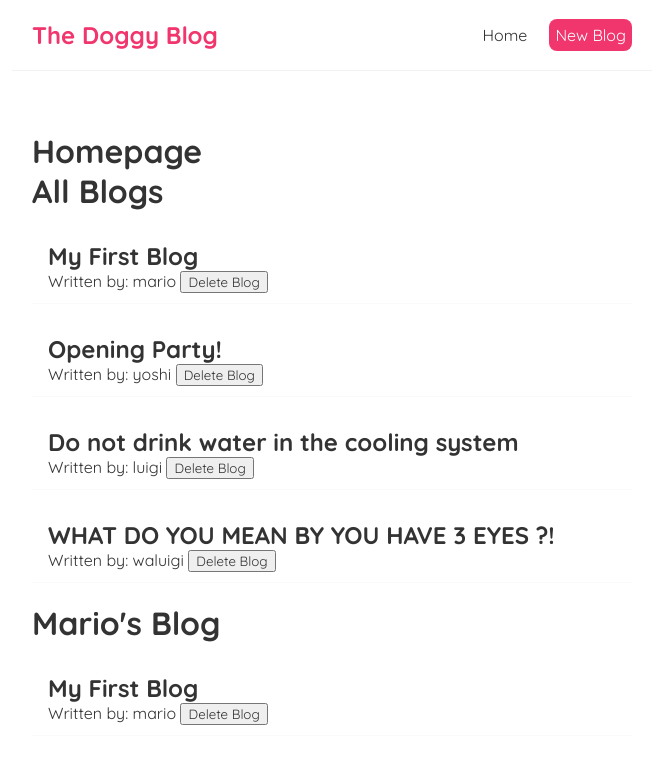
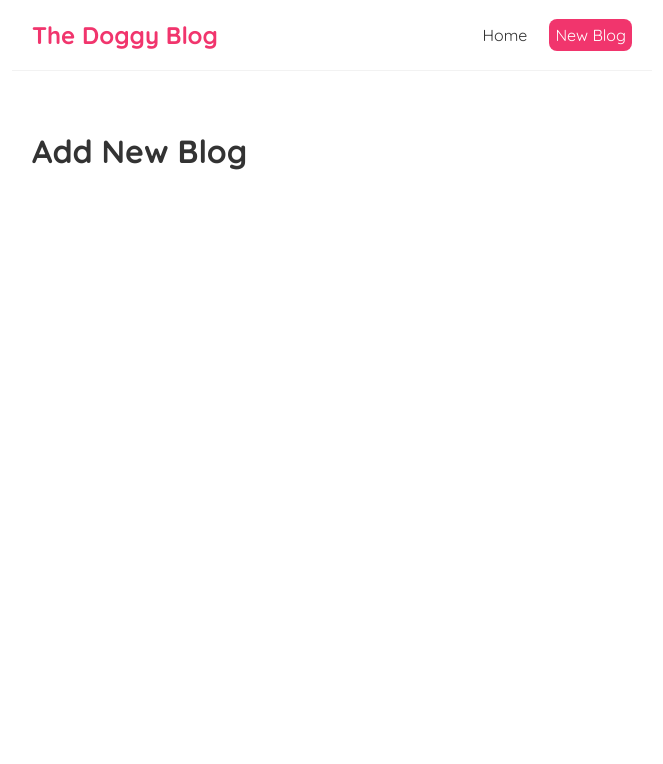
Before and after one commit to rexhang0501/react-blog-website-project, a React (Create React App) app: page /create in a window 1280 px wide. Shown: the top 764 px of the page, without its empty margins (308-971 px from the left). Built offline with nearby package versions, Linux system fonts and the light colour scheme; data requests are answered from the project's data file.

Commit message:
Added a new link

```diff
--- a/src/App.js
+++ b/src/App.js
@@ -1,14 +1,29 @@
-import Navbar from './components/Navbar'
+import Navbar from './components/Navbar';
 import Home from './components/Home';
+import Create from './components/Create';
+import {
+  BrowserRouter,
+  Route,
+  Switch,
+} from "react-router-dom";
 
 function App() {
   return (
-    <div className="App">
-      <Navbar />
-      <div className="content">
-            <Home />
+    <BrowserRouter>
+      <div className="App">
+        <Navbar />
+        <div className="content">
+            <Switch>
+              <Route exact path="/">
+                <Home />
+              </Route>
+              <Route exact path="/create">
+                <Create />
+              </Route>
+            </Switch>
         </div>
-    </div>
+      </div>
+    </BrowserRouter>
   );
 }
 
--- /dev/null
+++ b/src/components/Create.js
@@ -0,0 +1,9 @@
+const Create = () => {
+    return (
+        <div className="create">
+            <h1>Add New Blog</h1>
+        </div>
+    );
+};
+
+export default Create;
--- a/src/components/Home.js
+++ b/src/components/Home.js
@@ -18,7 +18,6 @@ const Home = () => {
             });
 
             if(marioBlogs.length === 0){
-                console.log(marioBlogs.length);
                 setMarioBlogsPresent(false);
             }
         }
--- a/src/components/Navbar.js
+++ b/src/components/Navbar.js
@@ -1,15 +1,17 @@
+import { Link } from 'react-router-dom';
+
 const Navbar = () => {
     return (
         <nav className="navbar">
             <h1>The Doggy Blog</h1>
             <div className="links">
-                <a href="/">Home</a>
-                <a href="/createNewBlog" style={{
+                <Link to="/">Home</Link>
+                <Link to="/create" style={{
                         color: "white",
                         backgroundColor: "#f1356d",
                         borderRadius: "8px",
                     }}>New Blog
-                </a>
+                </Link>
             </div>
         </nav>
     );
```
